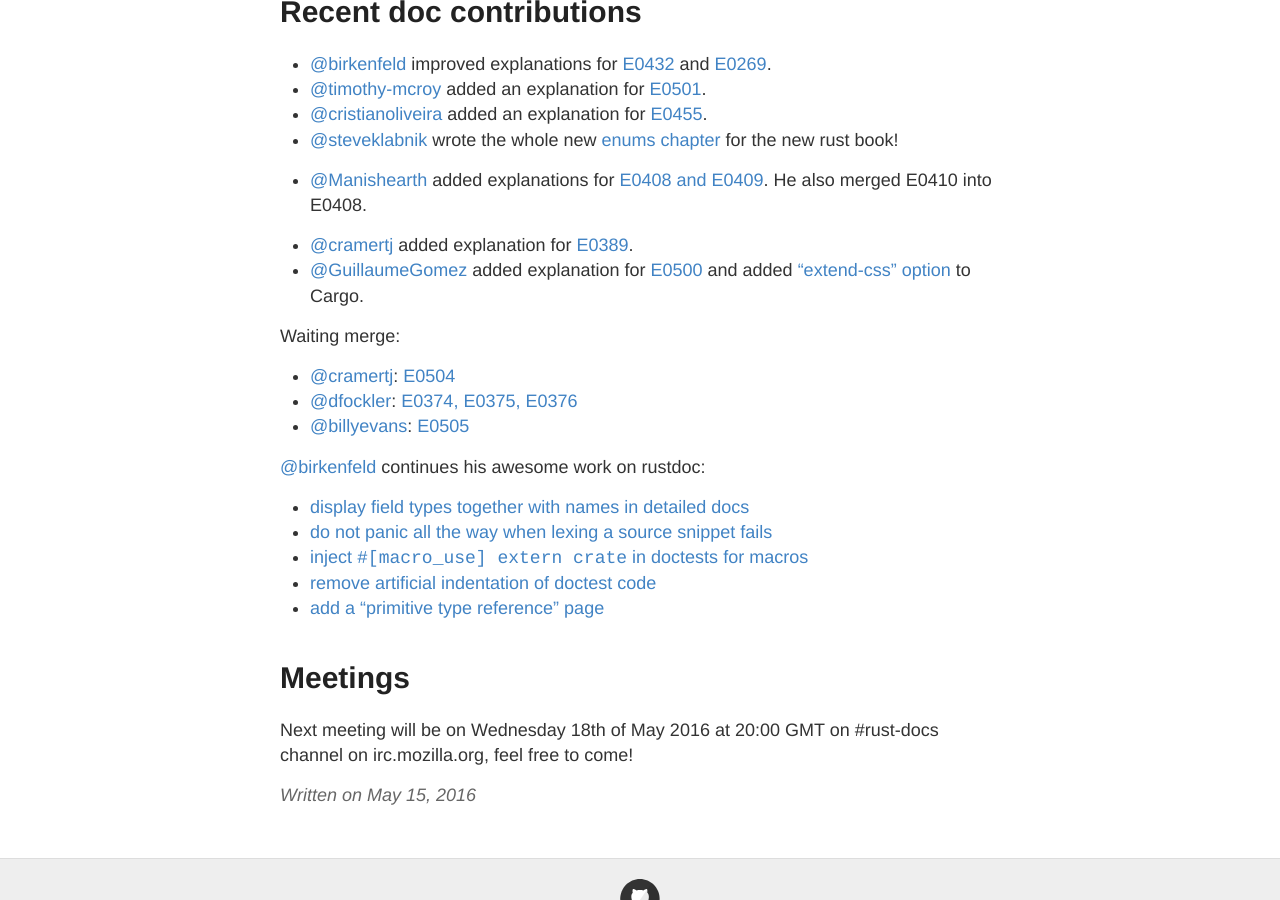
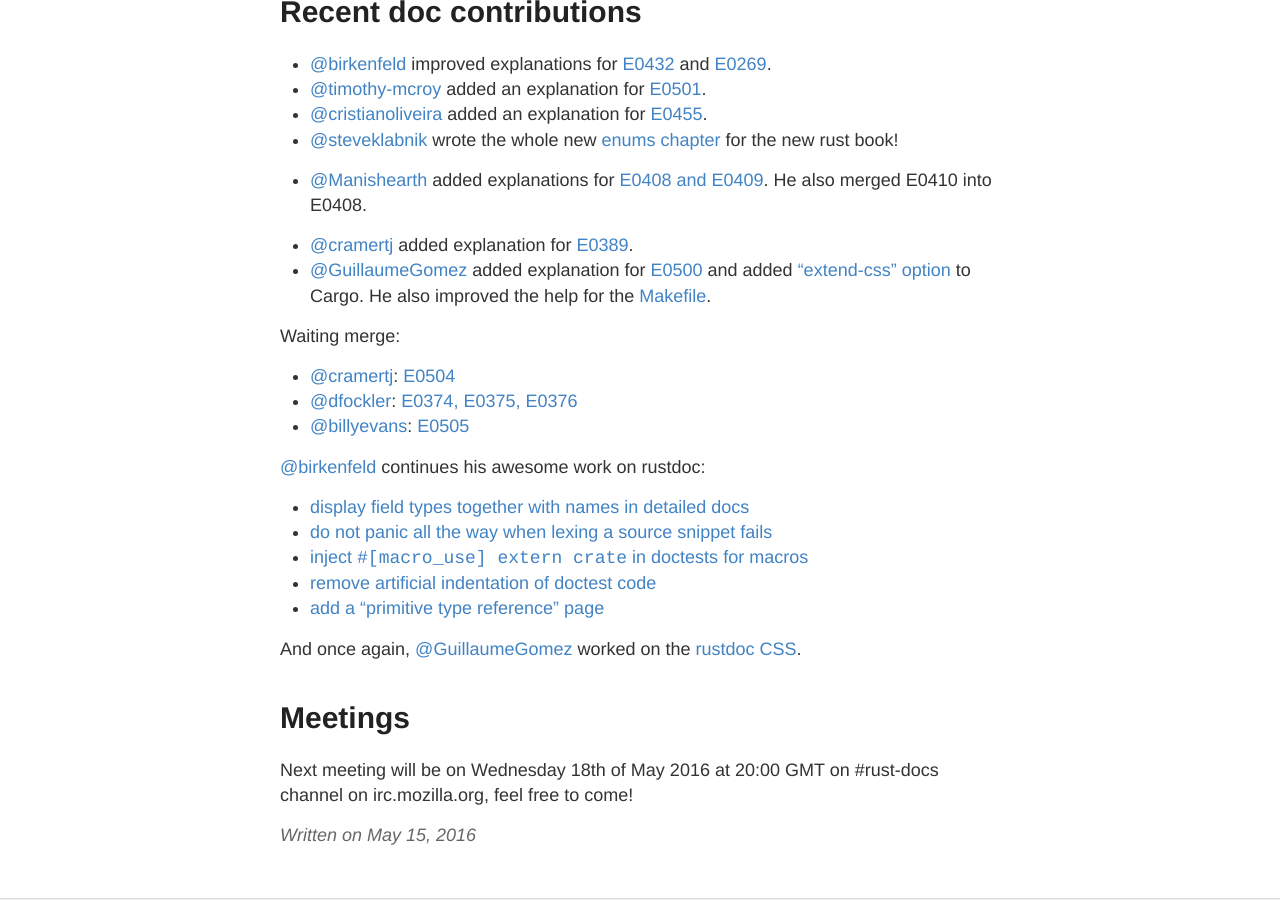
Before and after one commit to GuillaumeGomez/this-week-in-rust-docs, a Jekyll site: the page built from _posts/2016-5-15-this-week-in-rust-docs-4.md, in a window 1280 px wide and 900 px high, scrolled down 815 px. Built offline with Jekyll 4.4.1, drawn with Linux system fonts in a browser that asks for light colours.

Commit message:
Update 2016-5-15-this-week-in-rust-docs-4.md

```diff
--- a/_posts/2016-5-15-this-week-in-rust-docs-4.md
+++ b/_posts/2016-5-15-this-week-in-rust-docs-4.md
@@ -35,7 +35,7 @@ There are currently around 50 other documentation issues opened. Look for [A-doc
 * [@Manishearth](https://github.com/Manishearth) added explanations for [E0408 and E0409](https://github.com/rust-lang/rust/pull/33493). He also merged E0410 into E0408.
 
 * [@cramertj](https://github.com/cramertj) added explanation for [E0389](https://github.com/rust-lang/rust/pull/33412).
-* [@GuillaumeGomez](https://github.com/rust-lang/rust/pull/33410) added explanation for [E0500](https://github.com/rust-lang/rust/pull/33533) and added ["extend-css" option](https://github.com/rust-lang/cargo/pull/2664) to Cargo.
+* [@GuillaumeGomez](https://github.com/GuillaumeGomez) added explanation for [E0500](https://github.com/rust-lang/rust/pull/33533) and added ["extend-css" option](https://github.com/rust-lang/cargo/pull/2664) to Cargo. He also improved the help for the [Makefile](https://github.com/rust-lang/rust/pull/33489).
 
 Waiting merge:
 
@@ -51,6 +51,8 @@ Waiting merge:
 * [remove artificial indentation of doctest code ](https://github.com/rust-lang/rust/pull/33512)
 * [add a "primitive type reference" page](https://github.com/rust-lang/rust/pull/33516)
 
+And once again, [@GuillaumeGomez](https://github.com/GuillaumeGomez) worked on the [rustdoc CSS](https://github.com/rust-lang/rust/pull/33542).
+
 # Meetings
 
 Next meeting will be on Wednesday 18th of May 2016 at 20:00 GMT on #rust-docs channel on irc.mozilla.org, feel free to come!
```
